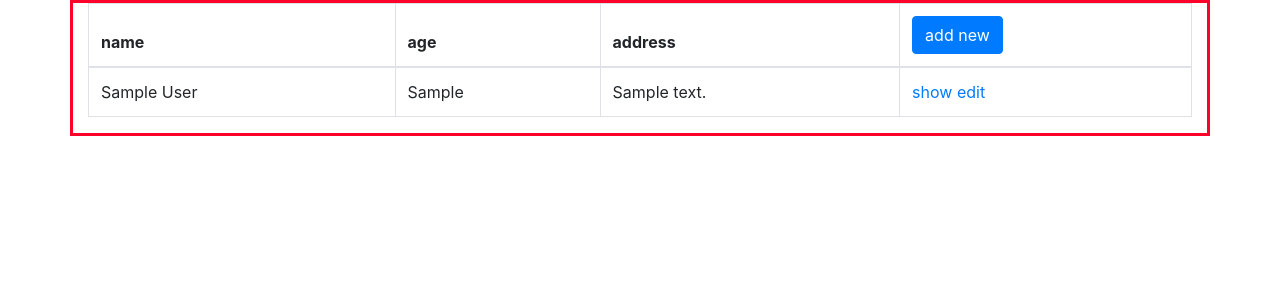
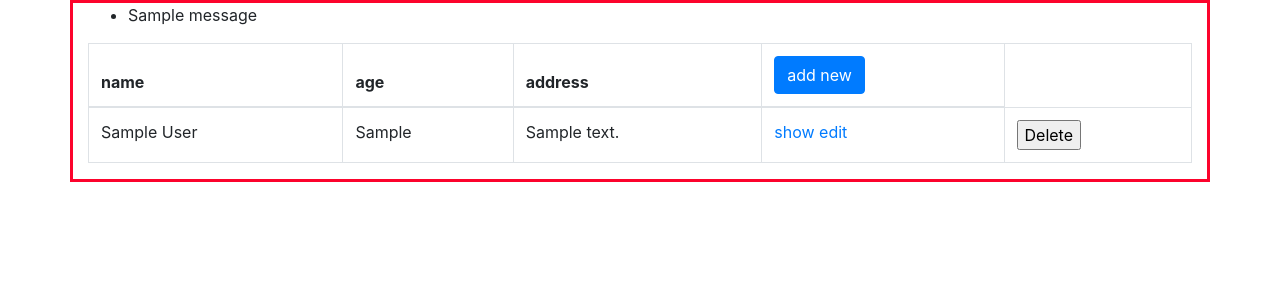
Before and after one commit to Poorani0298/python-flask-pg, a Flask app: page / in a window 1280 px wide. Shown: the top 300 px of the page. Run offline with Flask 2, Linux system fonts and the light colour scheme; tables that the repository leaves empty hold one stand-in row (values such as "Sample post"); one stand-in notice (Sample message) is shown; some libraries are stand-ins or nearby versions.

Commit message:
added the delete page

```diff
--- a/app.py
+++ b/app.py
@@ -1,5 +1,5 @@
 
-from flask import Flask, request, jsonify, render_template
+from flask import Flask, request, jsonify, render_template, url_for, flash
 from flask_sqlalchemy import SQLAlchemy
 from flask import redirect
 import os
@@ -96,8 +96,13 @@ def update(id_):
             return redirect("/")
     else:
         return render_template("update.html",employee=employee)
-
-
-
+@app.route("/delete", methods=["POST"])
+def delete():
+    id= request.form.get("id")
+    employee=Employee.query.filter_by(id=id).first()
+    db.session.delete(employee)
+    db.session.commit()
+    flash("successfully removed")
+    return redirect("/")
 if __name__ == '__main__':
     app.run()
--- a/templates/index.html
+++ b/templates/index.html
@@ -23,6 +23,15 @@ div {
 
 
 	<div class="container">
+	{% with messages = get_flashed_messages() %}
+		{% if messages %}
+			<ul class=flashes>
+			{% for message in messages %}
+				<li>{{ message }}</li>
+			{% endfor %}
+			</ul>
+		{% endif %}
+	{% endwith %}
     <table class="table table-bordered">
     <thead>
     <tr>
@@ -46,11 +55,19 @@ div {
     	<td>{{employee.address}}</td>
     	<td><a href="/get/{{employee.id}}">show</a> <a href="/update/{{employee.id}}">edit</a></td>
 
+    	<td><form method="POST" action="/delete" style="display: inline">
+              <input type="hidden" value="{{employee.id}}" name="id">
+              <input type="submit" value="Delete" onclick="alert('are u sure to delete!')">
+
+            </form>
+        </td>
+
 
     </tr>
 	{% endfor %}
 
 
+
 </tbody>
 </table>
 </html>
```
Also changed, not shown: templates/delete.html (added, +28 -0 lines).
